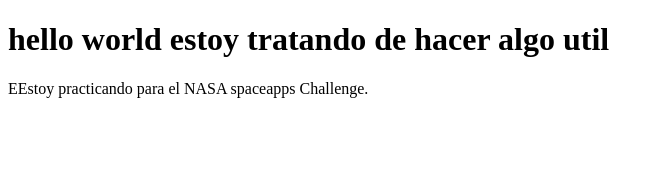
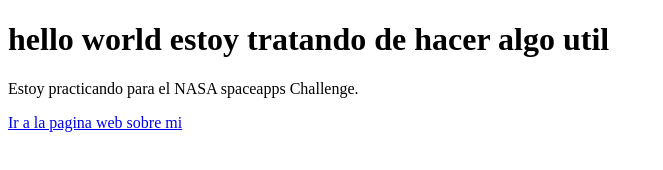
Before and after one commit to majoajo/web-unal, a plain HTML site: page index.html in a window 1280 px wide. Shown: the whole page, without its empty margins (0-663 px from the left). Drawn offline with Linux system fonts and the light colour scheme.

Commit message:
linkie about dento de index

```diff
--- a/index.html
+++ b/index.html
@@ -2,10 +2,12 @@
 <html lang="en">
 <head>
     <meta charset="UTF-8">
-    <title>My first webpage jaja</title>
+    <title> My first webpage jaja </title>
 </head>
 <body>
     <h1> hello world estoy tratando de hacer algo util </h1>
-    <p> EEstoy practicando para el NASA spaceapps Challenge. </p>
+    <p> Estoy practicando para el NASA spaceapps Challenge. </p>
+
+    <a href="about.html"> Ir a la pagina web sobre mi </a>
 </body>
 </html>
```
